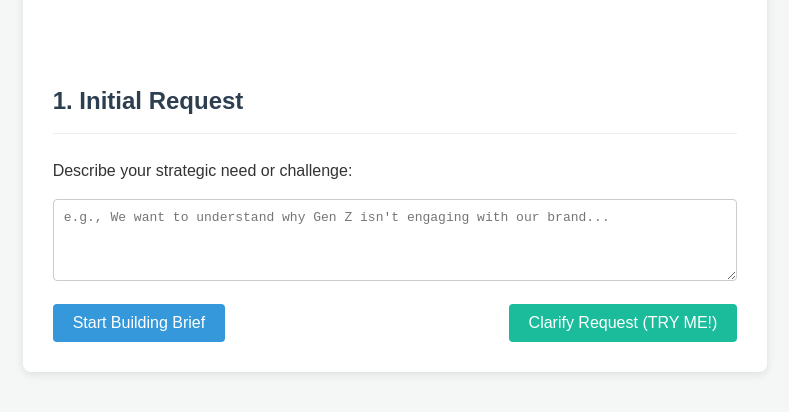
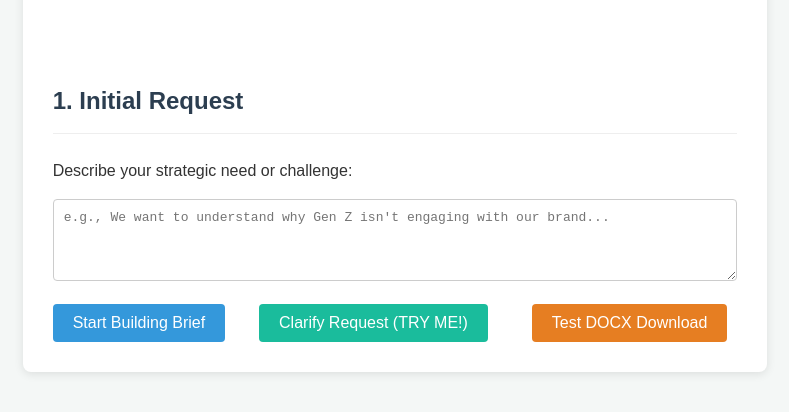
Before and after one commit to sidilemine/Strategic-Brief-Builder, a website built with Parcel: page index.html in a window 1280 px wide. Shown: the part 212-624 px from the top of the page, without its empty margins (245-1034 px from the left). Built offline with nearby package versions, Linux system fonts and the light colour scheme.

Commit message:
Feat: Re-add DOCX test button and add .gitignore

```diff
--- a/index.html
+++ b/index.html
@@ -29,7 +29,7 @@
             <div class="initial-actions">
                  <button id="start-questions-btn">Start Building Brief</button>
                  <button id="translate-request-btn" class="clarify-button">Clarify Request (TRY ME!)</button>
-                 <!-- Removed Test Button -->
+                 <button id="test-docx-btn" style="margin-left: 20px; background-color: #e67e22;">Test DOCX Download</button> <!-- Re-added TEMP TEST BUTTON -->
             </div>
             <div id="translation-output" class="output-section" style="display: none;">
                 <h3>Suggested Clarifications:</h3>
```
Also changed, not shown: 1 other file.
